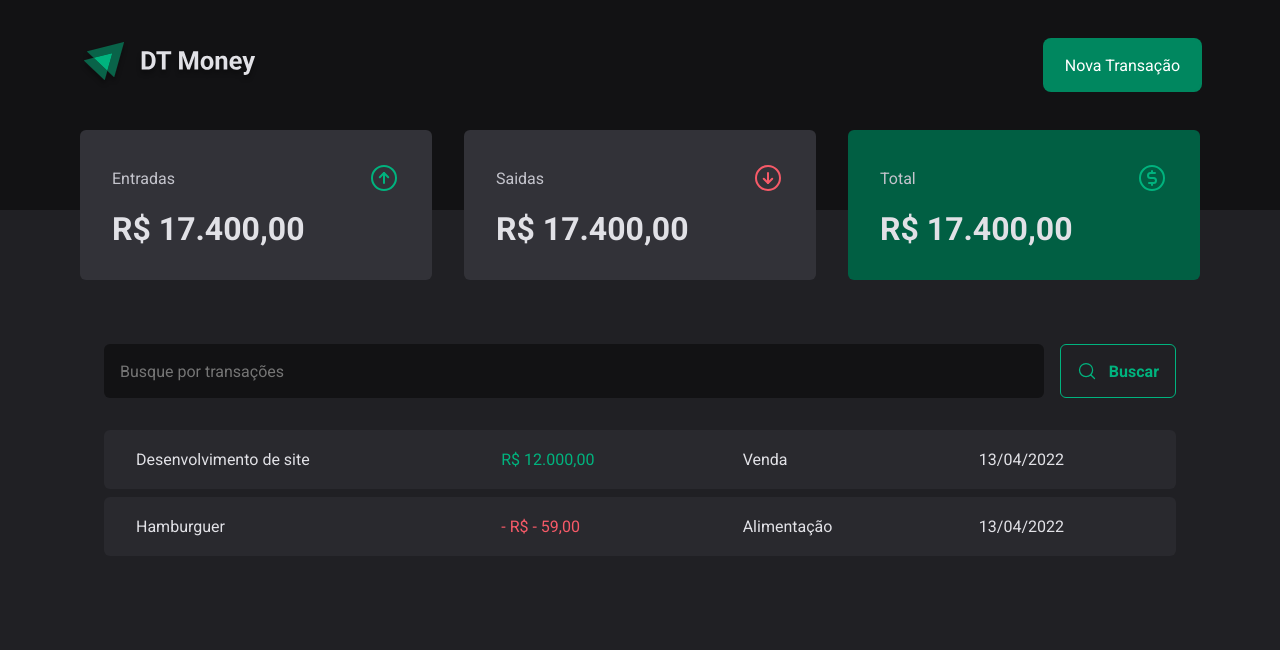
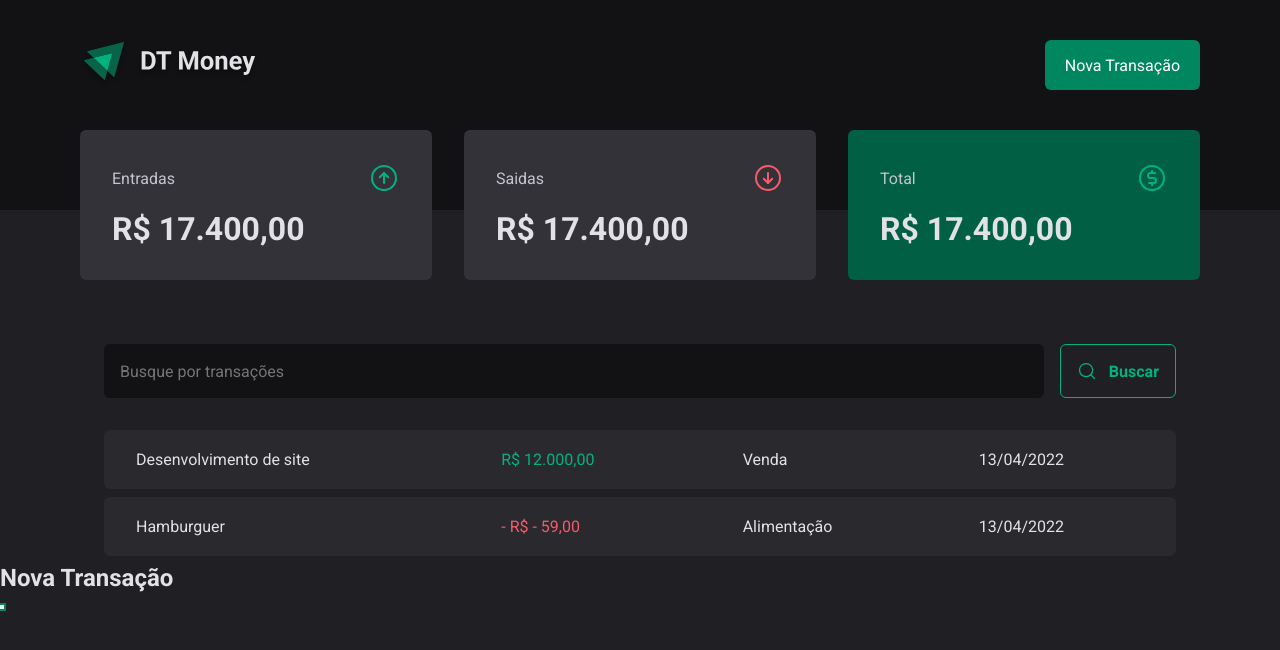
Before and after one commit to FabianHenrick/03-dt-money, a React (Vite) app: page / in a window 1280 px wide. Both pictures are taken after a click on the button "Nova Transação". Shown: the top 650 px of the page. Built offline with nearby package versions, Linux system fonts and the light colour scheme.

Commit message:
Modal Implement with Radix

```diff
--- a/src/components/Header/index.tsx
+++ b/src/components/Header/index.tsx
@@ -1,12 +1,26 @@
 import { HeaderContainer, HeaderContent, NewTransactionButton } from "./styles";
 import logoImg from "../../assets/Logo.svg";
+import * as Dialog from "@radix-ui/react-dialog";
 
 export function Header() {
   return (
     <HeaderContainer>
       <HeaderContent>
         <img src={logoImg} alt=""></img>
-        <NewTransactionButton>Nova Transação</NewTransactionButton>
+        <Dialog.Root>
+          <Dialog.Trigger asChild>
+            <NewTransactionButton>Nova Transação</NewTransactionButton>
+          </Dialog.Trigger>
+
+          <Dialog.Portal>
+            <Dialog.Overlay>
+              <Dialog.Content>
+                <Dialog.Title>Nova Transação</Dialog.Title>
+                <Dialog.Close />
+              </Dialog.Content>
+            </Dialog.Overlay>
+          </Dialog.Portal>
+        </Dialog.Root>
       </HeaderContent>
     </HeaderContainer>
   );
--- a/src/components/Header/styles.ts
+++ b/src/components/Header/styles.ts
@@ -1,4 +1,5 @@
 import styled from "styled-components";
+import * as Dialog from "@radix-ui/react-dialog";
 export const HeaderContainer = styled.header`
   background: ${(props) => props.theme["gray-900"]};
   padding: 2.5rem 0 7.5rem;
--- /dev/null
+++ b/src/components/NewTransactionMondal/index.tsx
@@ -0,0 +1,3 @@
+export function NewTransactionModal() {
+  return <div>bla bla</div>;
+}
```
Also changed, not shown: src/components/NewTransactionMondal/styles.ts (added).
